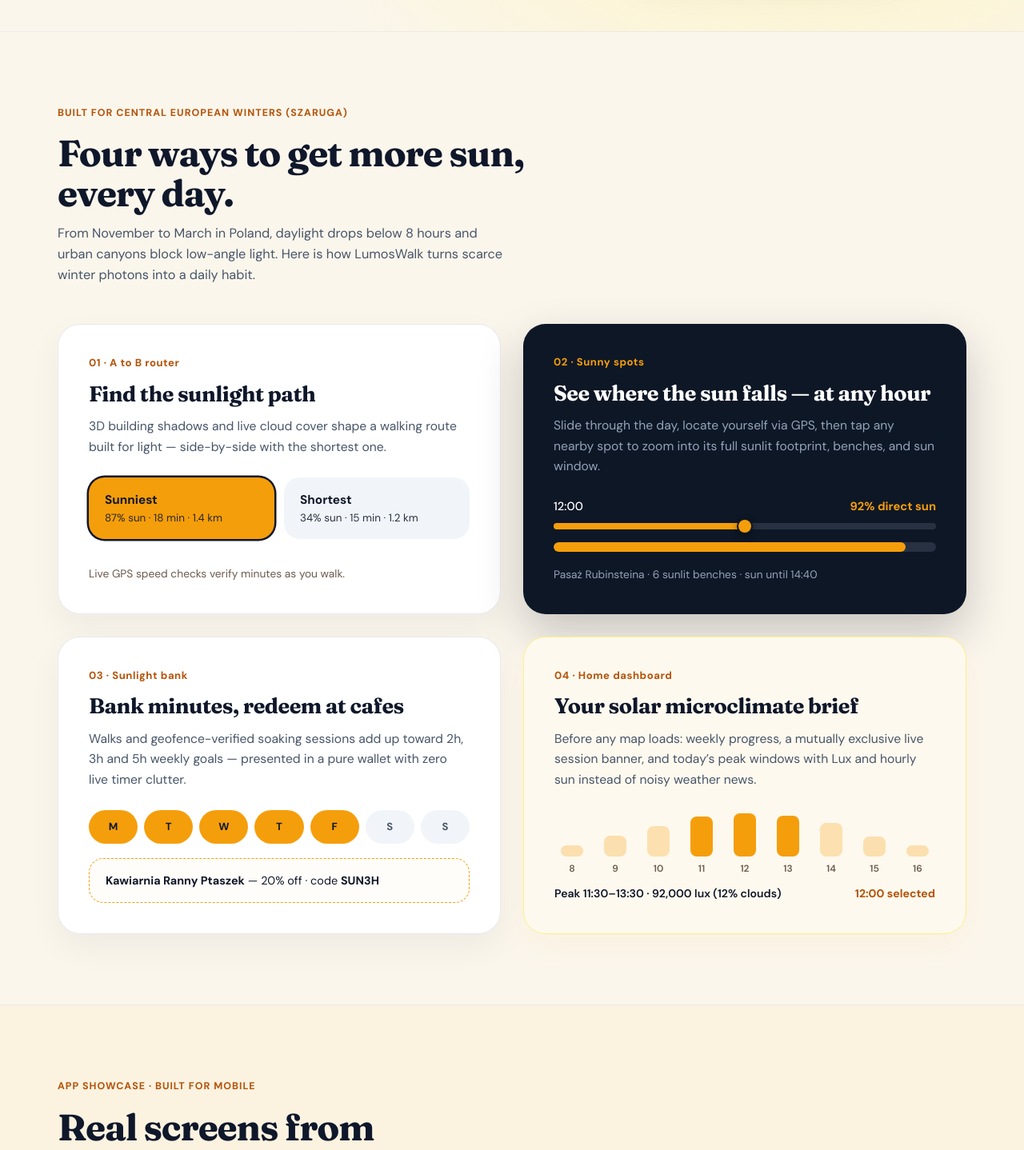
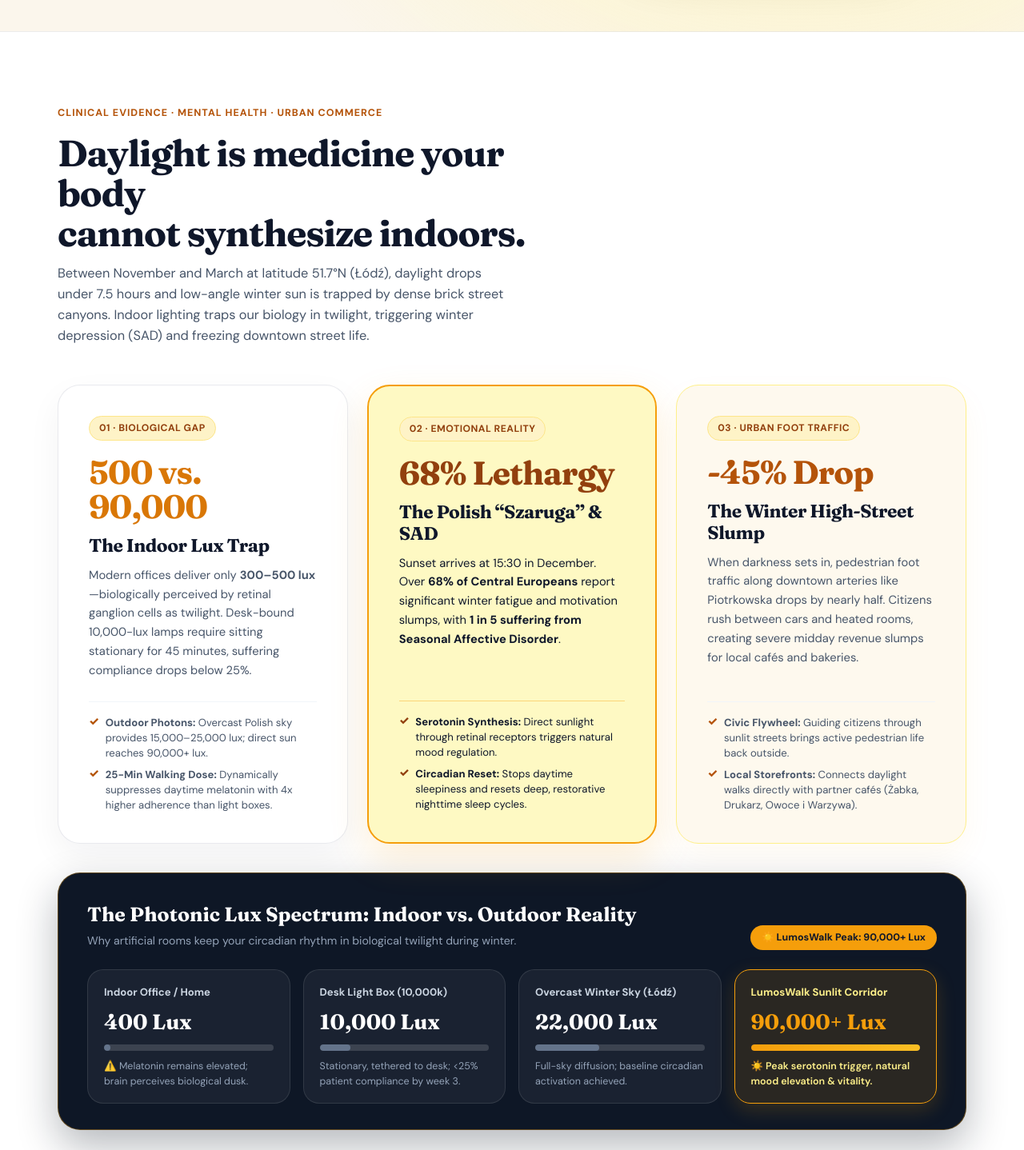
Before and after one commit to KAN19/lumos-walk-landingpage, a React (Vite) app: page / in a window 1280 px wide. Shown: the part 860-2298 px from the top of the page at 80% size. Built offline with nearby package versions, Linux system fonts and the light colour scheme.

Commit message:
feat: add health science section with lux data, SAD evidence, and urban commerce before four ways

```diff
--- a/src/App.jsx
+++ b/src/App.jsx
@@ -106,9 +106,9 @@ export default function App() {
           </a>
 
           <nav className="nav-links-row">
-            <a href="#four-ways">Four Core Pillars</a>
-            <a href="#app-screenshots">App Screens</a>
-            <a href="#weekly-economics">3h Weekly Rewards</a>
+            <a href="#health-science">Science &amp; Health</a>
+            <a href="#four-ways">Four Tools</a>
+            <a href="#app-screenshots">App Showcase</a>
             <a href="#lodz-pilot">Łódź Pilot</a>
           </nav>
 
@@ -175,27 +175,27 @@ export default function App() {
 
             {/* 3 Quick Editorial Feature Jumpers */}
             <div className="hero-pillars-strip">
-              <a href="#four-ways" className="hero-mini-card">
-                <div className="hero-mini-num">01 · A to B Router</div>
-                <div className="hero-mini-title">Sunlight Path</div>
+              <a href="#health-science" className="hero-mini-card">
+                <div className="hero-mini-num">01 · Science &amp; Health</div>
+                <div className="hero-mini-title">Winter Lux Deficit</div>
                 <div className="hero-mini-meta">
-                  87% sunniest vs. 34% shortest walk
+                  500 vs. 90,000 lux &amp; SAD data
                 </div>
               </a>
 
               <a href="#four-ways" className="hero-mini-card">
-                <div className="hero-mini-num">02 · Time Scrubber</div>
-                <div className="hero-mini-title">Sunny Spots</div>
+                <div className="hero-mini-num">02 · Four Core Tools</div>
+                <div className="hero-mini-title">Sunlight Path</div>
                 <div className="hero-mini-meta">
-                  Nearby GPS pins → whole sunlit area
+                  3D shadow routing &amp; time scrubber
                 </div>
               </a>
 
-              <a href="#weekly-economics" className="hero-mini-card">
-                <div className="hero-mini-num">03 · Weekly Bank</div>
-                <div className="hero-mini-title">3h Café Perks</div>
+              <a href="#app-screenshots" className="hero-mini-card">
+                <div className="hero-mini-num">03 · Mobile Preview</div>
+                <div className="hero-mini-title">Real App Screens</div>
                 <div className="hero-mini-meta">
-                  Verified minutes → Łódź cafe codes
+                  Navigation, map pins &amp; 3h rewards
                 </div>
               </a>
             </div>
@@ -212,23 +212,160 @@ export default function App() {
         </div>
       </section>
 
+      {/* ==================== SECTION 2: THE WINTER SUNLIGHT DEFICIT (SCIENCE & HEALTH) ==================== */}
+      <section id="health-science" className="editorial-section" style={{ background: '#ffffff', borderBottom: '1px solid rgba(229, 231, 235, 0.8)' }}>
+        <div className="container">
+          <div className="section-header-row">
+            <div>
+              <div className="eyebrow-solar">
+                CLINICAL EVIDENCE · MENTAL HEALTH · URBAN COMMERCE
+              </div>
+              <h2 className="section-serif-heading">
+                Daylight is medicine your body
+                <br />
+                cannot synthesize indoors.
+              </h2>
+              <p className="section-subcopy">
+                Between November and March at latitude 51.7°N (Łódź), daylight drops under 7.5 hours and low-angle winter sun is trapped by dense brick street canyons. Indoor lighting traps our biology in twilight, triggering winter depression (SAD) and freezing downtown street life.
+              </p>
+            </div>
+          </div>
+
+          {/* 3 Evidence Pillars Grid */}
+          <div className="bento-3col">
+            {/* Pillar 01: Biological Lux Deficit */}
+            <article className="editorial-card surface-white">
+              <div>
+                <span className="science-stat-badge">01 · Biological Gap</span>
+                <div className="science-big-stat solar">500 vs. 90,000</div>
+                <h3 className="card-serif-title" style={{ fontSize: '1.42rem' }}>
+                  The Indoor Lux Trap
+                </h3>
+                <p className="card-body-text" style={{ fontSize: '0.92rem' }}>
+                  Modern offices deliver only <strong>300–500 lux</strong>—biologically perceived by retinal ganglion cells as twilight. Desk-bound 10,000-lux lamps require sitting stationary for 45 minutes, suffering compliance drops below 25%.
+                </p>
+              </div>
+              <div className="screen-specs-list" style={{ marginTop: 'auto', paddingTop: '16px' }}>
+                <div className="screen-spec-item">
+                  <span className="screen-spec-bullet">✓</span>
+                  <span><strong>Outdoor Photons:</strong> Overcast Polish sky provides 15,000–25,000 lux; direct sun reaches 90,000+ lux.</span>
+                </div>
+                <div className="screen-spec-item">
+                  <span className="screen-spec-bullet">✓</span>
+                  <span><strong>25-Min Walking Dose:</strong> Dynamically suppresses daytime melatonin with 4x higher adherence than light boxes.</span>
+                </div>
+              </div>
+            </article>
+
+            {/* Pillar 02: Polish Szaruga & SAD */}
+            <article className="editorial-card surface-gold">
+              <div>
+                <span className="science-stat-badge">02 · Emotional Reality</span>
+                <div className="science-big-stat" style={{ color: '#92400e' }}>68% Lethargy</div>
+                <h3 className="card-serif-title" style={{ fontSize: '1.42rem' }}>
+                  The Polish “Szaruga” &amp; SAD
+                </h3>
+                <p className="card-body-text" style={{ color: '#0f172a', fontSize: '0.92rem' }}>
+                  Sunset arrives at 15:30 in December. Over <strong>68% of Central Europeans</strong> report significant winter fatigue and motivation slumps, with <strong>1 in 5 suffering from Seasonal Affective Disorder</strong>.
+                </p>
+              </div>
+              <div className="screen-specs-list" style={{ marginTop: 'auto', paddingTop: '16px', borderColor: 'rgba(245, 158, 11, 0.4)' }}>
+                <div className="screen-spec-item" style={{ color: '#0f172a' }}>
+                  <span className="screen-spec-bullet" style={{ color: '#92400e' }}>✓</span>
+                  <span><strong>Serotonin Synthesis:</strong> Direct sunlight through retinal receptors triggers natural mood regulation.</span>
+                </div>
+                <div className="screen-spec-item" style={{ color: '#0f172a' }}>
+                  <span className="screen-spec-bullet" style={{ color: '#92400e' }}>✓</span>
+                  <span><strong>Circadian Reset:</strong> Stops daytime sleepiness and resets deep, restorative nighttime sleep cycles.</span>
+                </div>
+              </div>
+            </article>
+
+            {/* Pillar 03: Local Storefront Slump */}
+            <article className="editorial-card surface-sand">
+              <div>
+                <span className="science-stat-badge">03 · Urban Foot Traffic</span>
+                <div className="science-big-stat" style={{ color: '#b45309' }}>-45% Drop</div>
+                <h3 className="card-serif-title" style={{ fontSize: '1.42rem' }}>
+                  The Winter High-Street Slump
+                </h3>
+                <p className="card-body-text" style={{ fontSize: '0.92rem' }}>
+                  When darkness sets in, pedestrian foot traffic along downtown arteries like Piotrkowska drops by nearly half. Citizens rush between cars and heated rooms, creating severe midday revenue slumps for local cafés and bakeries.
+                </p>
+              </div>
+              <div className="screen-specs-list" style={{ marginTop: 'auto', paddingTop: '16px' }}>
+                <div className="screen-spec-item">
+                  <span className="screen-spec-bullet">✓</span>
+                  <span><strong>Civic Flywheel:</strong> Guiding citizens through sunlit streets brings active pedestrian life back outside.</span>
+                </div>
+                <div className="screen-spec-item">
+                  <span className="screen-spec-bullet">✓</span>
+                  <span><strong>Local Storefronts:</strong> Connects daylight walks directly with partner cafés (Żabka, Drukarz, Owoce i Warzywa).</span>
+                </div>
+              </div>
+            </article>
+          </div>
+
+          {/* Photonic Lux Comparison Gauge */}
+          <div className="lux-spectrum-card">
+            <div className="lux-spectrum-header">
+              <div>
+                <div className="lux-spectrum-title">The Photonic Lux Spectrum: Indoor vs. Outdoor Reality</div>
+                <div className="lux-spectrum-subtitle">Why artificial rooms keep your circadian rhythm in biological twilight during winter.</div>
+              </div>
+              <span style={{ background: '#f59e0b', color: '#0f172a', fontWeight: 800, fontSize: '0.78rem', padding: '6px 14px', borderRadius: '999px' }}>
+                ☀️ LumosWalk Peak: 90,000+ Lux
+              </span>
+            </div>
+
+            <div className="lux-bars-grid">
+              <div className="lux-bar-col">
+                <div className="lux-env-name">Indoor Office / Home</div>
+                <div className="lux-env-value">400 Lux</div>
+                <div className="lux-bar-indicator"><div className="lux-bar-fill" style={{ width: '4%' }}></div></div>
+                <div className="lux-env-desc">⚠️ Melatonin remains elevated; brain perceives biological dusk.</div>
+              </div>
+
+              <div className="lux-bar-col">
+                <div className="lux-env-name">Desk Light Box (10,000k)</div>
+                <div className="lux-env-value">10,000 Lux</div>
+                <div className="lux-bar-indicator"><div className="lux-bar-fill" style={{ width: '18%' }}></div></div>
+                <div className="lux-env-desc">Stationary, tethered to desk; &lt;25% patient compliance by week 3.</div>
+              </div>
+
+              <div className="lux-bar-col">
+                <div className="lux-env-name">Overcast Winter Sky (Łódź)</div>
+                <div className="lux-env-value">22,000 Lux</div>
+                <div className="lux-bar-indicator"><div className="lux-bar-fill" style={{ width: '38%' }}></div></div>
+                <div className="lux-env-desc">Full-sky diffusion; baseline circadian activation achieved.</div>
+              </div>
+
+              <div className="lux-bar-col highlight-col">
+                <div className="lux-env-name" style={{ color: '#fef08a' }}>LumosWalk Sunlit Corridor</div>
+                <div className="lux-env-value">90,000+ Lux</div>
+                <div className="lux-bar-indicator"><div className="lux-bar-fill" style={{ width: '100%' }}></div></div>
+                <div className="lux-env-desc">☀️ Peak serotonin trigger, natural mood elevation &amp; vitality.</div>
+              </div>
+            </div>
+          </div>
+        </div>
+      </section>
+
       {/* ==================== SECTION 2: FOUR WAYS EDITORIAL BENTO GRID ==================== */}
       <section id="four-ways" className="editorial-section">
         <div className="container">
           <div className="section-header-row">
             <div>
               <div className="eyebrow-solar">
-                BUILT FOR CENTRAL EUROPEAN WINTERS (SZARUGA)
+                FROM SCIENCE TO DAILY HABIT · FOUR CORE TOOLS
               </div>
               <h2 className="section-serif-heading">
-                Four ways to get more sun,
+                Four ways to turn scarce light
                 <br />
-                every day.
+                into a daily routine.
               </h2>
               <p className="section-subcopy">
-                From November to March in Poland, daylight drops below 8 hours
-                and urban canyons block low-angle light. Here is how LumosWalk
-                turns scarce winter photons into a daily habit.
+                Now that the health science and local realities are clear, how do we make outdoor sunlight an effortless, rewarding habit in a city of tall shadows? LumosWalk combines 3D shadow raytracing with local café perks.
               </p>
             </div>
           </div>
@@ -630,93 +767,6 @@ export default function App() {
         </div>
       </section>
 
-      {/* ==================== SECTION 4: SUSTAINABLE 3-HOUR WEEKLY REWARD TIERS ==================== */}
-      <section id="weekly-economics" className="editorial-section">
-        <div className="container">
-          <div className="section-header-row">
-            <div>
-              <div className="eyebrow-solar">
-                HABIT ECONOMICS · WHY 15 MINUTES IS NOT ENOUGH
-              </div>
-              <h2 className="section-serif-heading">
-                Built for weekly habits —
-                <br />
-                not 15-minute gimmicks.
-              </h2>
-              <p className="section-subcopy">
-                Clinicians recommend 2 to 3 hours of outdoor daylight per week
-                during winter to regulate serotonin and circadian alignment.
-                LumosWalk rewards accumulated weekly exposure while driving
-                sustainable foot traffic to independent Łódź cafés.
-              </p>
-            </div>
-          </div>
-
-          <div className="bento-3col">
-            {/* Tier 01: 1 hour */}
-            <article className="editorial-card surface-white">
-              <div>
-                <div className="card-num-tag">Tier 01 · 1 hour / week</div>
-                <h3 className="card-serif-title">
-                  Free Hot Dog or Hot Drink at Żabka
-                </h3>
-                <p className="card-body-text">
-                  Two 30-minute sunlit walks across your workweek. Provides quick, accessible motivation right around the corner in over 120 stores across Łódź.
-                </p>
-              </div>
-              <div className="dashed-voucher-pill">
-                <span>
-                  <strong>Żabka Café</strong> · code <strong>ZABKA-1HR-HOTDOG</strong>
-                </span>
-              </div>
-            </article>
-
-            {/* Tier 02: 2 hours */}
-            <article className="editorial-card surface-gold">
-              <div>
-                <div className="card-num-tag">
-                  Tier 02 · 2 hours / week
-                </div>
-                <h3 className="card-serif-title">
-                  -30% Warm Winter Latte at Drukarz
-                </h3>
-                <p className="card-body-text" style={{ color: '#0f172a' }}>
-                  Four steady afternoon walks to recharge your circadian rhythm. Redeemed at Drukarz Café (Piotrkowska 102).
-                </p>
-              </div>
-              <div
-                className="dashed-voucher-pill"
-                style={{ borderColor: '#0f172a', background: '#ffffff' }}
-              >
-                <span>
-                  <strong>Drukarz Café (Piotrkowska 102)</strong> · code{' '}
-                  <strong>LUMOS-2HR-LATTE</strong>
-                </span>
-              </div>
-            </article>
-
-            {/* Tier 03: 3 hours */}
-            <article className="editorial-card surface-sand">
-              <div>
-                <div className="card-num-tag">Tier 03 · 3 hours / week (Clinical Target)</div>
-                <h3 className="card-serif-title">
-                  Free Fresh Cinnamon Roll + Tea
-                </h3>
-                <p className="card-body-text">
-                  Our core weekly target (~25 mins per day) proven to combat Winter Blues. Enjoy a freshly baked cinnamon roll and spiced winter tea at Owoce i Warzywa (Traugutta 1).
-                </p>
-              </div>
-              <div className="dashed-voucher-pill">
-                <span>
-                  <strong>Owoce i Warzywa (Traugutta 1)</strong> · code{' '}
-                  <strong>LUMOS-3HR-ROLL</strong>
-                </span>
-              </div>
-            </article>
-          </div>
-        </div>
-      </section>
-
       {/* ==================== SECTION 5: STEP INTO THE SUN IN ŁÓDŹ TODAY ==================== */}
       <section id="lodz-pilot" className="editorial-section">
         <div className="container">
--- a/src/index.css
+++ b/src/index.css
@@ -526,6 +526,163 @@ a {
   background: #fffbeb;
 }
 
+/* ==================== SCIENCE & HEALTH SECTION (THE WINTER DEFICIT) ==================== */
+.science-stat-badge {
+  display: inline-flex;
+  align-items: center;
+  gap: 6px;
+  background: #fef3c7;
+  border: 1px solid #fde68a;
+  color: #92400e;
+  font-size: 0.76rem;
+  font-weight: 800;
+  letter-spacing: 0.04em;
+  text-transform: uppercase;
+  padding: 5px 12px;
+  border-radius: 999px;
+  margin-bottom: 14px;
+}
+
+.science-stat-badge.navy-theme {
+  background: rgba(245, 158, 11, 0.16);
+  border-color: rgba(245, 158, 11, 0.4);
+  color: #f59e0b;
+}
+
+.science-big-stat {
+  font-family: var(--font-serif);
+  font-size: clamp(2rem, 3.2vw, 2.7rem);
+  font-weight: 700;
+  line-height: 1.05;
+  letter-spacing: -0.025em;
+  margin: 4px 0 14px;
+}
+
+.science-big-stat.solar {
+  color: #d97706;
+}
+
+.science-big-stat.white {
+  color: #ffffff;
+}
+
+/* Photonic Lux Spectrum Comparison Gauge */
+.lux-spectrum-card {
+  margin-top: 36px;
+  background: #0e1726;
+  border-radius: 28px;
+  padding: 32px 36px;
+  color: #ffffff;
+  border: 1.5px solid rgba(245, 158, 11, 0.35);
+  box-shadow: 0 20px 50px rgba(14, 23, 38, 0.3);
+}
+
+.lux-spectrum-header {
+  display: flex;
+  justify-content: space-between;
+  align-items: flex-end;
+  margin-bottom: 24px;
+  flex-wrap: wrap;
+  gap: 12px;
+}
+
+.lux-spectrum-title {
+  font-family: var(--font-serif);
+  font-size: 1.55rem;
+  font-weight: 700;
+  color: #ffffff;
+}
+
+.lux-spectrum-subtitle {
+  font-size: 0.88rem;
+  color: #94a3b8;
+  margin-top: 4px;
+}
+
+.lux-bars-grid {
+  display: grid;
+  grid-template-columns: repeat(4, 1fr);
+  gap: 16px;
+}
+
+@media (max-width: 860px) {
+  .lux-bars-grid {
+    grid-template-columns: 1fr;
+    gap: 12px;
+  }
+}
+
+.lux-bar-col {
+  background: rgba(255, 255, 255, 0.05);
+  border: 1px solid rgba(255, 255, 255, 0.1);
+  border-radius: 20px;
+  padding: 18px 20px;
+  display: flex;
+  flex-direction: column;
+  justify-content: space-between;
+  transition: all 0.2s ease;
+}
+
+.lux-bar-col:hover {
+  background: rgba(255, 255, 255, 0.08);
+  border-color: rgba(245, 158, 11, 0.4);
+}
+
+.lux-bar-col.highlight-col {
+  background: rgba(245, 158, 11, 0.12);
+  border: 1.5px solid #f59e0b;
+  box-shadow: 0 8px 24px rgba(245, 158, 11, 0.18);
+}
+
+.lux-env-name {
+  font-size: 0.82rem;
+  font-weight: 700;
+  color: #cbd5e1;
+  margin-bottom: 6px;
+}
+
+.lux-env-value {
+  font-family: var(--font-serif);
+  font-size: 1.65rem;
+  font-weight: 700;
+  color: #ffffff;
+  margin-bottom: 8px;
+}
+
+.lux-bar-col.highlight-col .lux-env-value {
+  color: #f59e0b;
+}
+
+.lux-bar-indicator {
+  height: 8px;
+  border-radius: 999px;
+  background: rgba(255, 255, 255, 0.15);
+  overflow: hidden;
+  margin-bottom: 10px;
+}
+
+.lux-bar-fill {
+  height: 100%;
+  border-radius: 999px;
+  background: #64748b;
+}
+
+.lux-bar-col.highlight-col .lux-bar-fill {
+  background: linear-gradient(90deg, #f59e0b, #fbbf24);
+  box-shadow: 0 0 10px rgba(245, 158, 11, 0.6);
+}
+
+.lux-env-desc {
+  font-size: 0.78rem;
+  color: #94a3b8;
+  line-height: 1.45;
+}
+
+.lux-bar-col.highlight-col .lux-env-desc {
+  color: #fef08a;
+  font-weight: 600;
+}
+
 /* ==================== APP SCREENSHOTS GALLERY (CLEAN MINIMALIST SHOWCASE) ==================== */
 .screenshots-gallery-grid {
   display: grid;
--- a/vite.config.js
+++ b/vite.config.js
@@ -5,6 +5,7 @@ export default defineConfig({
   plugins: [react()],
   server: {
     port: 5174,
+    host: true,
     open: false
   }
 });
```
